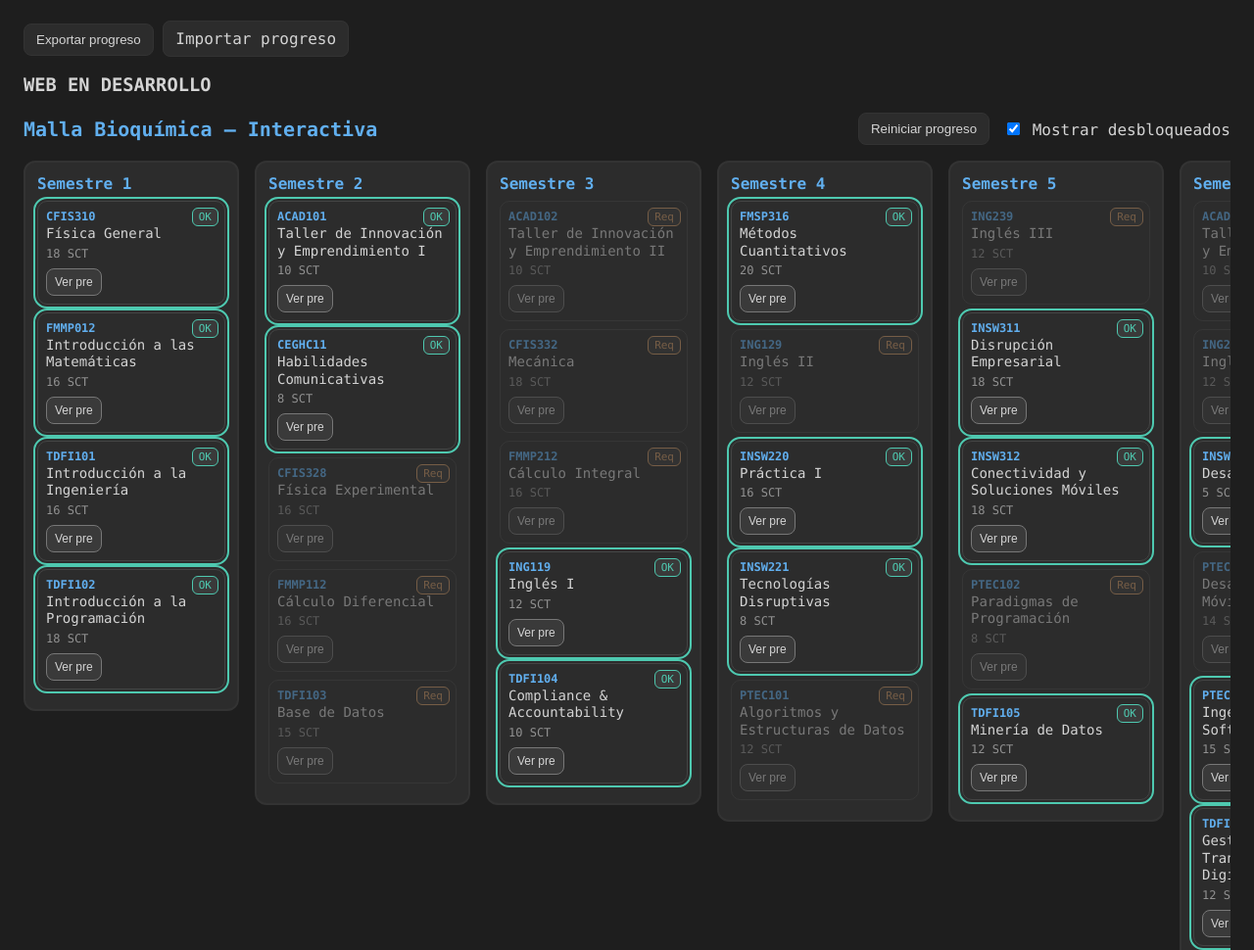
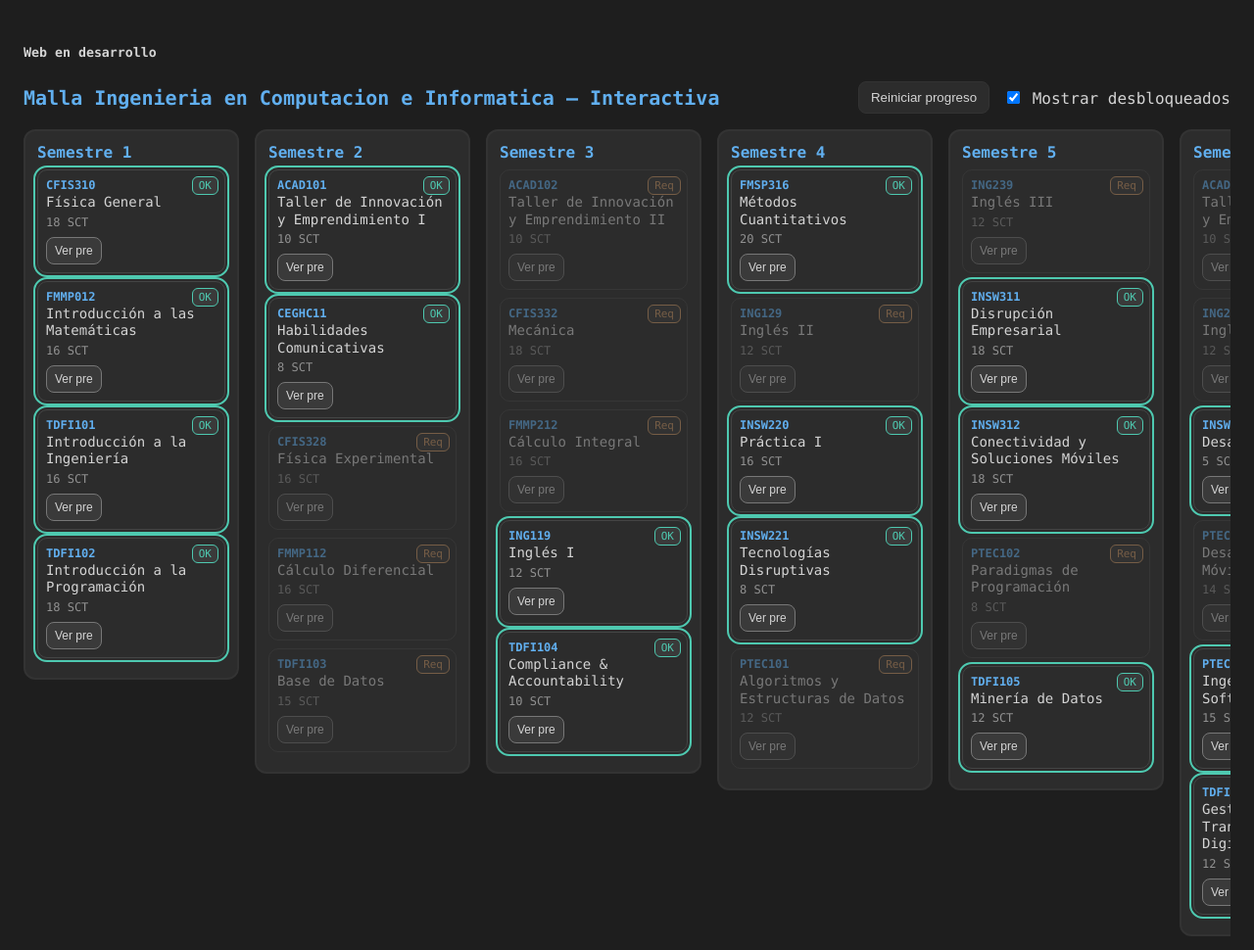
Before and after one commit to lauritaggz/Malla_IngCI, a plain HTML site: page index.html in a window 1280 px wide. Shown: the top 970 px of the page at 98% size. Drawn offline with Linux system fonts and the light colour scheme.

Commit message:
Update index.html

```diff
--- a/index.html
+++ b/index.html
@@ -1,11 +1,11 @@
 <!DOCTYPE html>
 <html lang="es">
+  <h5>Web en desarrollo</h5>
 <head>
-  <button id="btn-export">Exportar progreso</button>
-  <label for="file-import" class="btn-like">Importar progreso</label>
+
   <input id="file-import" type="file" accept="application/json" style="display:none" />
 
-  <h3>WEB EN DESARROLLO</h3>
+
   <meta charset="UTF-8" />
   <meta name="viewport" content="width=device-width, initial-scale=1" />
   <title>Malla Interactiva</title>
@@ -25,7 +25,7 @@
 
 <body>
   <header>
-    <h1>Malla Bioquímica — Interactiva</h1>
+    <h1>Malla Ingenieria en Computacion e Informatica — Interactiva</h1>
     <div class="acciones">
       <button id="btn-reset">Reiniciar progreso</button>
       <label>
```
